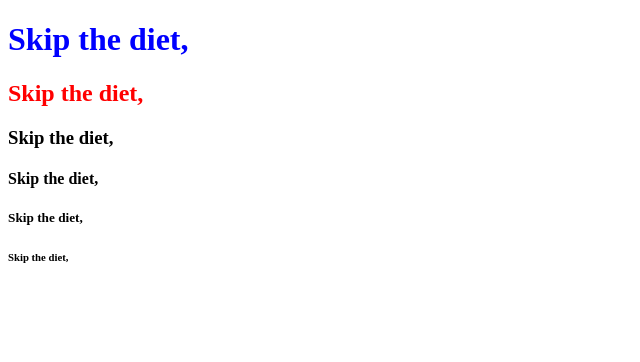
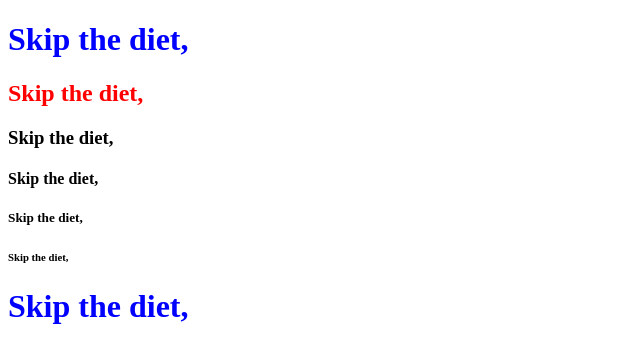
Before and after one commit to atikshahriarrawin/risatsfirstproject, a plain HTML site: page index.html in a window 1280 px wide. Shown: the whole page, without its empty margins (0-640 px from the left). Drawn offline with Linux system fonts and the light colour scheme.

Commit message:
h1 changed

```diff
--- a/index.html
+++ b/index.html
@@ -15,5 +15,6 @@
     <h4>Skip the diet,</h4>
     <h5>Skip the diet,</h5>
     <h6>Skip the diet,</h6>
+    <h1>Skip the diet,</h1>
 </body>
 </html>
```
